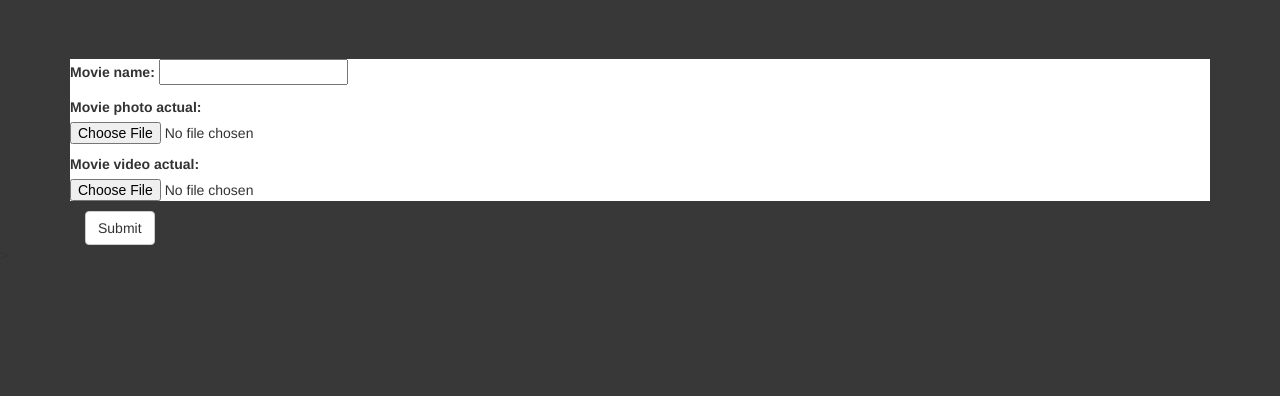
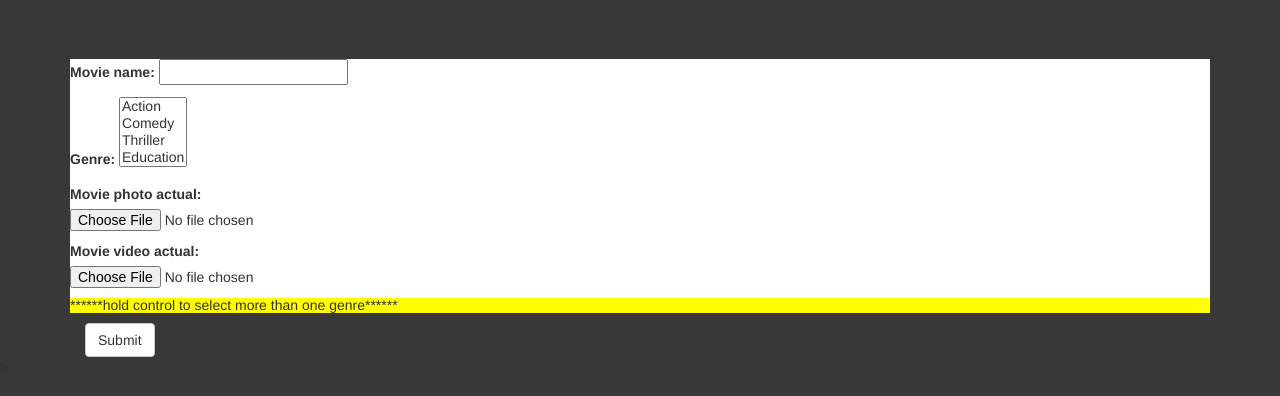
Before and after one commit to sukumar1612/movie_stream, a Django app: page /first_app/upload_movie/ in a window 1280 px wide. Shown: the part 81-477 px from the top of the page. Run offline with Django 3.2, Linux system fonts and the light colour scheme; a user stored in the database is signed in; data comes from the database, SQL or seed files in the repository; some libraries are stand-ins or nearby versions.

Commit message:
movie_streamer_v3

```diff
--- a/first_app/admin.py
+++ b/first_app/admin.py
@@ -1,7 +1,6 @@
 from django.contrib import admin
-from first_app.models import movies
+from first_app.models import movies,Genre
 
 admin.site.register(movies)
-
-
+admin.site.register(Genre)
 # Register your models here.
--- a/first_app/forms.py
+++ b/first_app/forms.py
@@ -1,7 +1,12 @@
 from django import forms
-from first_app.models import movies
+from first_app.models import movies,Genre
 
 class movie_form(forms.ModelForm):
     class Meta:
         model=movies
-        fields=['movie_name','movie_photo_actual','movie_video_actual']
+        fields=['movie_name','genre','movie_photo_actual','movie_video_actual']
+
+class gnre(forms.ModelForm):
+    class Meta:
+        model=movies
+        fields=['genre',]
--- a/first_app/models.py
+++ b/first_app/models.py
@@ -1,13 +1,20 @@
 from django.db import models
 from django.contrib.auth.models import User
 
+class Genre(models.Model):
+    genre_id = models.AutoField(primary_key=True)
+    genre_name = models.CharField(max_length=100, unique=True)
+
+    def __str__(self):
+        return self.genre_name
+
 class movies(models.Model):
-    movie_id = models.AutoField(primary_key=True)
-    movie_name = models.CharField(max_length=100, unique=True)
+    movie_name = models.CharField(max_length=100, primary_key=True)
     movie_photo = models.CharField(max_length=300, unique=True)
     movie_video = models.CharField(max_length=300, unique=True)
     movie_photo_actual = models.ImageField(blank=True)
     movie_video_actual = models.FileField(blank=True)
+    genre = models.ManyToManyField(Genre)
     user = models.ManyToManyField(User)
 
     def __str__(self):
--- a/first_app/views.py
+++ b/first_app/views.py
@@ -15,7 +15,8 @@ from django.contrib.auth.decorators import login_required
 from django.http import HttpResponse,HttpResponseRedirect
 from django.contrib.auth import authenticate,login,logout
 from login_website.models import UserProfileInfo
-from first_app.forms import movie_form
+from first_app.forms import movie_form,gnre
+from first_app.models import Genre,movies
 
 @login_required(login_url='/login_website/user_login')
 def watch_movie(request):
@@ -45,17 +46,46 @@ def display_user_details(request):
     print(user_details.profile_pic.url)
     return render(request,'first_app/user_detail.html',{'user':request.user,'pic':user_details.profile_pic.url})
 
+def remove_html(x):
+    x=str(x)
+    x=x.split("</option>")
+    x=''.join(x)
+    x=x.split("<option value=")
+    x=''.join(x)
+    x=x.split("\n\n")
+    x1=[]
+    for i in x:
+        if("selected" in i):
+            x1.append(i.split("selected>")[0])
+    print(x1)
+    x1=''.join(x1)
+    x1=x1.split(' ')
+    x1=''.join(x1)
+    x1=x1.split('"')
+    print(x1)
+    x2=[]
+    num=[str(i) for i in range(0,100)]
+    for i in x1:
+        if(i in num):
+            x2.append(int(i))
+    print(x2)
+    return x2
+
 @login_required(login_url='/login_website/user_login')
 def search_movies(request):
     user_details=request.user
+    genre_mov=gnre()
+
     if request.method == "POST":
         search_value = request.POST.get('search')
-        print(search_value)
-        mvs=movies.objects.filter(movie_name__contains=search_value)
-        dct={'movies':mvs,'user':user_details}
+        genre_mov=gnre(request.POST)
+
+        x1=remove_html(genre_mov['genre'])
+        mvs=movies.objects.filter(movie_name__contains=search_value,genre__in=x1)
+        dct={'genre':genre_mov,'movies':mvs,'user':user_details}
         return render(request,'first_app/search_stuff.html',dct)
     else:
-        dct={'user':user_details}
+        dct={'genre':genre_mov,'user':user_details}
         return render(request,'first_app/search_stuff.html',dct)
 
 @login_required(login_url='/login_website/user_login')
@@ -97,6 +127,10 @@ def upload_movie(request):
             movie.movie_photo=movie.movie_photo_actual.url.split('/media/')[1]
             movie.movie_video=movie.movie_video_actual.url.split('/media/')[1]
             movie.save()
+            x1=remove_html(mv['genre'])
+            for i in x1:
+                movie.genre.add(Genre.objects.get(genre_id=i))
+
             registered = True
 
         else:
--- a/process.txt
+++ b/process.txt
@@ -1 +1 @@
-15772  ,  15773
+25215  ,  25216
--- a/templates/first_app/search_stuff.html
+++ b/templates/first_app/search_stuff.html
@@ -11,6 +11,7 @@
             <td><button type="submit" class="btn btn-default">search</button></td>
           </tr>
         </table>
+        {{genre.as_p}}
         <br><br><br>
       </form>
 
@@ -56,5 +57,8 @@
       #ssppc{
         color:white;
       }
+      form{
+        background-color:white;
+      }
     </style>
 {% endblock %}
--- a/templates/first_app/upload_movie.html
+++ b/templates/first_app/upload_movie.html
@@ -9,6 +9,7 @@
       <form method="POST" enctype="multipart/form-data">
         {% csrf_token %}
         {{movies.as_p}}
+        <h5>******hold control to select more than one genre******</h5>
         <div class="form-group">
           <div class="col-sm-10">
             <button type="submit" class="btn btn-default">Submit</button>
@@ -21,5 +22,8 @@
   form{
     background-color:white;
   }
+  h5{
+    background-color:yellow;
+  }
 </style>
 {% endblock %}
```
Also changed, not shown: db.sqlite (added), db.sqlite3, first_app/migrations/0001_initial.py, first_app/migrations/0002_auto_20210304_0909.py (deleted), first_app/migrations/0003_movies_user.py (deleted), first_app/migrations/0004_auto_20210307_1158.py (deleted), first_app/migrations/0005_auto_20210307_1202.py (deleted), media/profile_pics/one_WrUdCA5.jpg (added).
